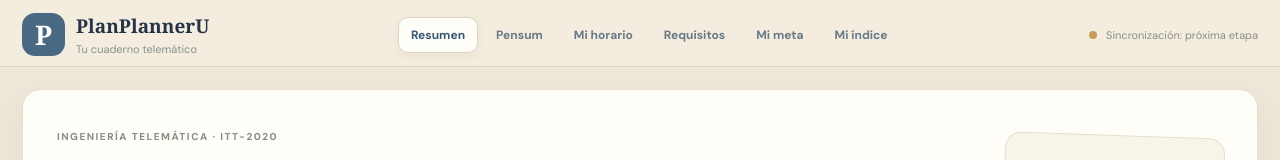
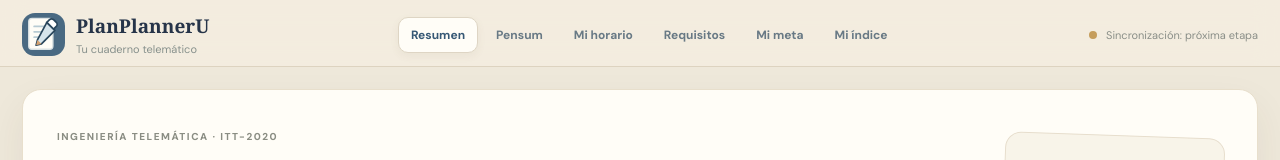
Before and after one commit to aabrc/PlanPlannerU, a React (Vite) app: page / in a window 1280 px wide. Shown: the top 160 px of the page. Built offline with nearby package versions, Linux system fonts and the light colour scheme.

Commit message:
Replace letter logo with pencil on paper mark

```diff
--- a/src/App.tsx
+++ b/src/App.tsx
@@ -349,7 +349,15 @@ function App() {
     <div className="app-frame">
       <header className="topbar">
         <a className="brand" href="#inicio" onClick={() => setPage("home")}>
-          <span className="brand-mark">P</span>
+          <span className="brand-mark" aria-hidden="true">
+            <svg viewBox="0 0 64 64" role="img" focusable="false">
+              <rect x="10" y="8" width="36" height="46" rx="5" fill="#fffdf7" stroke="#d9e1e3" strokeWidth="2" />
+              <path d="M18 20h19M18 28h13M18 36h10" stroke="#b8cbd3" strokeWidth="2.5" strokeLinecap="round" />
+              <path d="M37 14l12 12-20 20-8 2 2-8z" fill="#d6e4eb" stroke="#29465c" strokeWidth="2.5" strokeLinejoin="round" />
+              <path d="M21 48l8-2-6-6z" fill="#d5a16f" />
+              <path d="M37 14l4-4a4 4 0 0 1 6 0l4 4a4 4 0 0 1 0 6l-4 4z" fill="#fff" stroke="#29465c" strokeWidth="2.5" />
+            </svg>
+          </span>
           <span><strong>PlanPlannerU</strong><small>Tu cuaderno telemático</small></span>
         </a>
         <nav className="main-nav" aria-label="Navegación principal">
```
